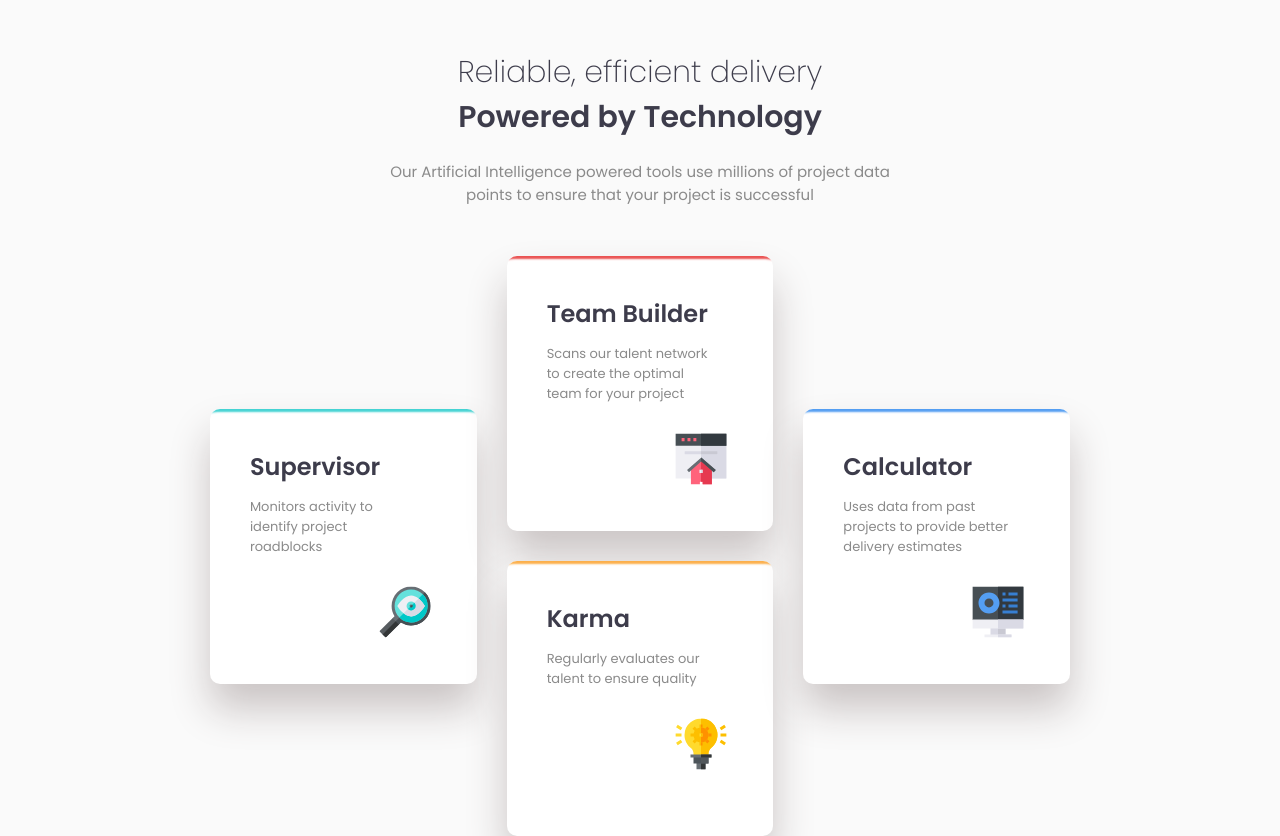
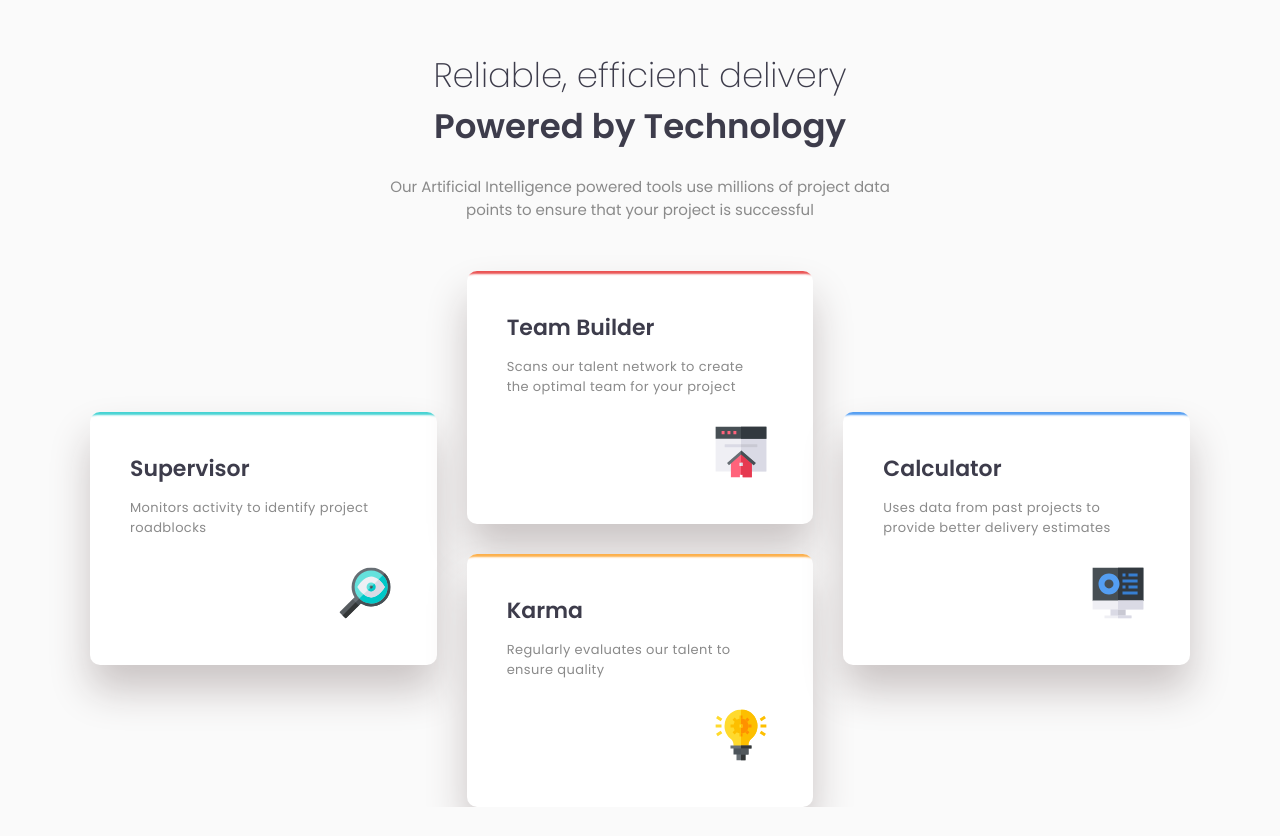
Before and after one commit to klaudiaholyst/-Four-card-feature-section-challenge-from-Frontend-Mentor-, a website: page index.html in a window 1280 px wide. After the commit the page ends 807 px from the top, so only its background shows below. Drawn offline with Linux system fonts and the light colour scheme.

Commit message:
cards width, resize h1-h2, card p letter spacing

```diff
--- a/index.html
+++ b/index.html
@@ -34,7 +34,7 @@
 
         <section class="section">
             <article class="article article--supervisor">
-                <h2 class="article__h2">Supervisor</h2>
+                <h2 class="h2 article__h2">Supervisor</h2>
                 <p class="article__p">
                     Monitors activity to identify project roadblocks
                 </p>
@@ -46,7 +46,7 @@
             </article>
 
             <article class="article article--team">
-                <h2 class="article__h2">Team Builder</h2>
+                <h2 class="h2 article__h2">Team Builder</h2>
                 <p class="article__p">
                     Scans our talent network to create the optimal team for your
                     project
@@ -59,7 +59,7 @@
             </article>
 
             <article class="article article--karma">
-                <h2 class="article__h2">Karma</h2>
+                <h2 class="h2 article__h2">Karma</h2>
                 <p class="article__p">
                     Regularly evaluates our talent to ensure quality
                 </p>
@@ -71,7 +71,7 @@
             </article>
 
             <article class="article article--calculator">
-                <h2 class="article__h2">Calculator</h2>
+                <h2 class="h2 article__h2">Calculator</h2>
                 <p class="article__p">
                     Uses data from past projects to provide better delivery
                     estimates
--- a/styles/scss/main.scss
+++ b/styles/scss/main.scss
@@ -17,9 +17,12 @@ body {
     text-align: center;
 }
 .h1 {
-    font-size: 25px;
+    font-size: 34px;
     font-weight: 200;
     color: #3d3c4b;
+}
+.h2 {
+    font-size: 22px;
 }
 .b {
     font-weight: 600;
@@ -42,6 +45,7 @@ body {
     &__p {
         font-size: 13px;
         color: #8a8a8a;
+        letter-spacing: 0.4px;
     }
     &__img {
         margin-top: 10px;
@@ -93,9 +97,7 @@ body {
             margin: auto;
         }
     }
-    .h1 {
-        font-size: 30px;
-    }
+
     .section {
         margin: auto;
         display: grid;
@@ -125,8 +127,11 @@ body {
     }
 }
 @media (min-width: 1024px) {
+    body{
+        margin: 0 auto;
+    }
     .section {
-        width: 80%;
+        width:900px;
         grid-template-columns: 1fr 1fr 1fr;
         grid-template-rows: 1fr 1fr 1fr 1fr;
     }
@@ -152,3 +157,9 @@ body {
         }
     }
 }
+
+@media (min-width:1200px){
+    .section {
+        width:1100px;
+}
+}
```
Also changed, not shown: styles/css/main.css, 1 other file.
